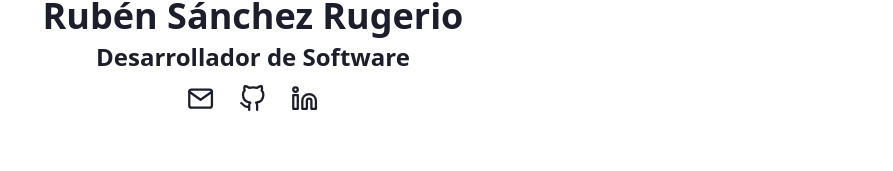
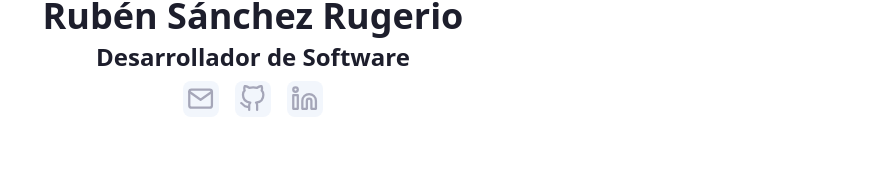
Before and after one commit to Avb-rubns/rubns, a React (Create React App) app: page /home in a window 1280 px wide. Shown: the part 355-526 px from the top of the page, without its empty margins (387-1280 px from the left). Built offline with nearby package versions, Linux system fonts and the light colour scheme; a web font is replaced by a local one.

Commit message:
Fix: loader color icons social

```diff
--- a/src/components/Container-Lading/container.styles.js
+++ b/src/components/Container-Lading/container.styles.js
@@ -26,12 +26,13 @@ export const Container = styled.section`
 
 `
 export const Box = styled.a`
-    display: grid;
-    background-color: var(--gray-ligh);
-    border-radius: 0.5rem;
-    place-items: center;
-    height: 36px;
-    width: 36px;
+  display: grid;
+  background: var(--gray-light);
+  border-radius: 0.5rem;
+  place-items: center;
+  height: 36px;
+  width: 36px;
+
 `
 
 export const Arrow = styled.a`
--- a/src/components/Container-Lading/index.jsx
+++ b/src/components/Container-Lading/index.jsx
@@ -8,13 +8,13 @@ export default function ContainerLading (props) {
             <h2>{props.occupation}</h2>
             <div>
                 <Box href={props.mail} target="_blank" rel="noopener noreferrer" >
-                 <LoaderIcon >{props.children[0] }</LoaderIcon>
+                  <LoaderIcon color="var(--gray-dark)" >{props.children[0] }</LoaderIcon>
                 </Box>
                 <Box href={props.git} target="_blank" rel="noopener noreferrer" >
-                <LoaderIcon >{props.children[1] }</LoaderIcon>
+                  <LoaderIcon color="var(--gray-dark)" >{props.children[1] }</LoaderIcon>
                 </Box>
                 <Box href={props.link} target="_blank" rel="noopener noreferrer" >
-                <LoaderIcon >{props.children[2] }</LoaderIcon>
+                  <LoaderIcon color="var(--gray-dark)" >{props.children[2] }</LoaderIcon>
                 </Box>
             </div>
             <Arrow href="#about-me">
--- a/src/components/LoaderIcon.jsx
+++ b/src/components/LoaderIcon.jsx
@@ -3,7 +3,7 @@ import { IconContext } from 'react-icons'
 export default function LoaderIcon (props) {
   return (
         <>
-        <IconContext.Provider value={{ color: 'var(--black)' }}>
+        <IconContext.Provider value={{ color: props.color ? props.color : 'var(--dark)' }}>
             {props.children}
         </IconContext.Provider>
         </>
```
